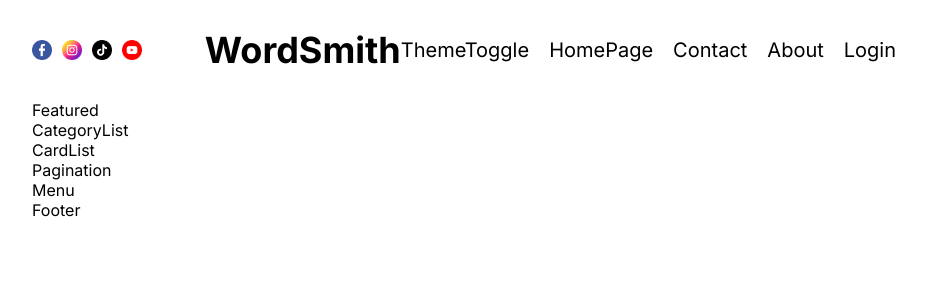
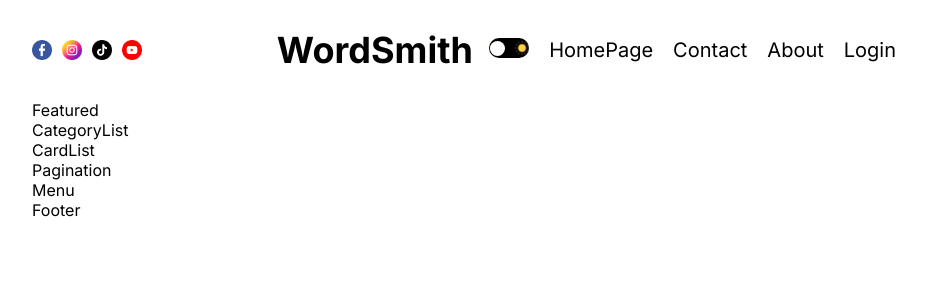
Before and after one commit to asha-saini06/blog-app, a Next.js app: page / in a window 1280 px wide. Shown: the top 300 px of the page, without its empty margins (176-1102 px from the left). Built offline with nearby package versions, Linux system fonts and the light colour scheme.

Commit message:
CSS Dark Mode Theme Toggle Design

```diff
--- a/src/components/themeToggle/ThemeToggle.jsx
+++ b/src/components/themeToggle/ThemeToggle.jsx
@@ -1,7 +1,14 @@
+import Image from "next/image";
 import styles from "./themeToggle.module.css";
 
 const ThemeToggle = () => {
-  return <div className={styles.container}>ThemeToggle</div>;
+  return (
+    <div className={styles.container}>
+      <Image src="/moon.png" alt="moon" width={14} height={14} />
+      <div className={styles.ball}></div>
+      <Image src="/sun.png" alt="sun" width={14} height={14} />
+    </div>
+  );
 };
 
 export default ThemeToggle;
--- a/src/components/themeToggle/themeToggle.module.css
+++ b/src/components/themeToggle/themeToggle.module.css
@@ -0,0 +1,20 @@
+.container {
+    width: 40px;
+    height: 20px;
+    border-radius: 50px;
+    cursor: pointer;
+    display: flex;
+    align-items: center;
+    justify-content: space-between;
+    background-color: black;
+    position: relative;
+}
+
+.ball {
+    width: 15px;
+    height: 15px;
+    border-radius: 50%;
+    background-color: white;
+    position: absolute;
+    left: 1px;
+}
```
